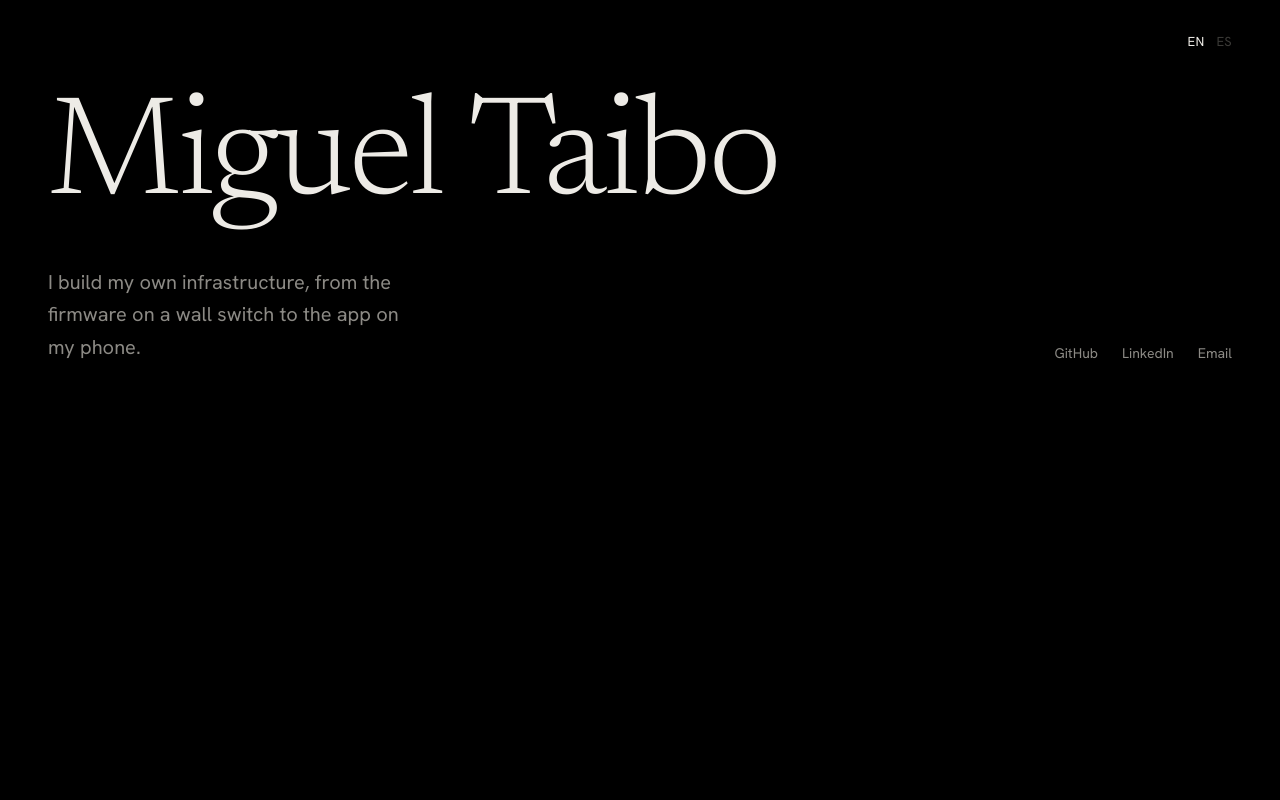
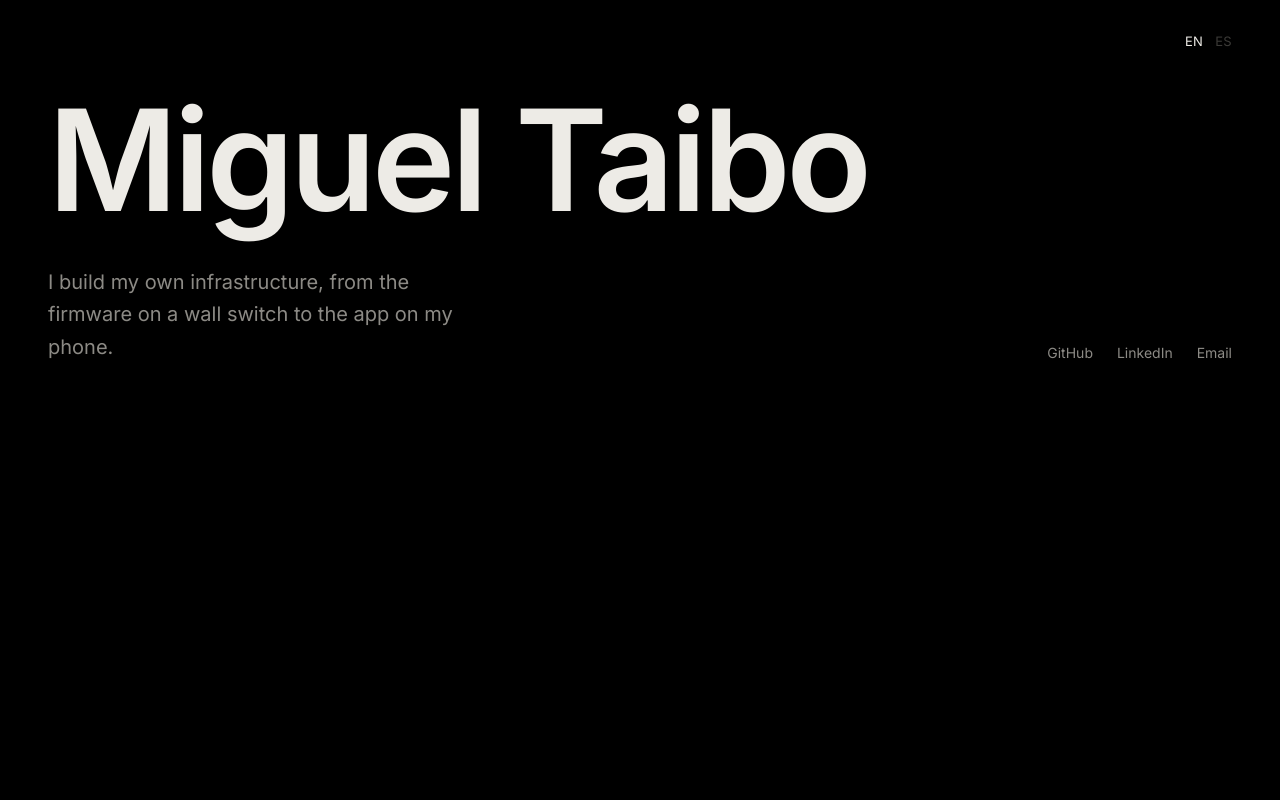
Before and after one commit to mtaibo/portfolio, a Vue app: page / in a window 1280 px wide. Shown: the top 800 px of the page. Built offline with nearby package versions, Linux system fonts and the light colour scheme.

Commit message:
style: unify the site on Inter for a more premium, Apple-like type feel

```diff
--- a/index.html
+++ b/index.html
@@ -12,7 +12,7 @@
     <meta name="twitter:card" content="summary" />
     <link rel="preconnect" href="https://fonts.googleapis.com" />
     <link rel="preconnect" href="https://fonts.gstatic.com" crossorigin />
-    <link href="https://fonts.googleapis.com/css2?family=Hanken+Grotesk:wght@300;400;500;600&family=JetBrains+Mono:wght@400;500&family=Newsreader:opsz,wght@6..72,300;6..72,400;6..72,500&display=swap" rel="stylesheet" />
+    <link href="https://fonts.googleapis.com/css2?family=Inter:opsz,wght@14..32,300;14..32,400;14..32,500;14..32,600;14..32,700&family=JetBrains+Mono:wght@400;500&display=swap" rel="stylesheet" />
     <title>Miguel Taibo</title>
   </head>
   <body>
--- a/src/style.css
+++ b/src/style.css
@@ -8,8 +8,8 @@
   --color-hair: #1e1d1b;
   --color-signal: #bfd0db;
 
-  --font-display: "Newsreader", "Iowan Old Style", Georgia, serif;
-  --font-sans: "Hanken Grotesk", ui-sans-serif, system-ui, sans-serif;
+  --font-display: "Inter", -apple-system, "SF Pro Display", ui-sans-serif, system-ui, sans-serif;
+  --font-sans: "Inter", -apple-system, "SF Pro Text", ui-sans-serif, system-ui, sans-serif;
   --font-mono: "JetBrains Mono", ui-monospace, monospace;
 }
 
@@ -53,8 +53,8 @@ button:focus-visible {
 .display {
   font-family: var(--font-display);
   font-optical-sizing: auto;
-  font-weight: 300;
-  letter-spacing: -0.02em;
+  font-weight: 600;
+  letter-spacing: -0.03em;
 }
 
 /* Visuals only animate while they're on screen (see useInView). */
```
